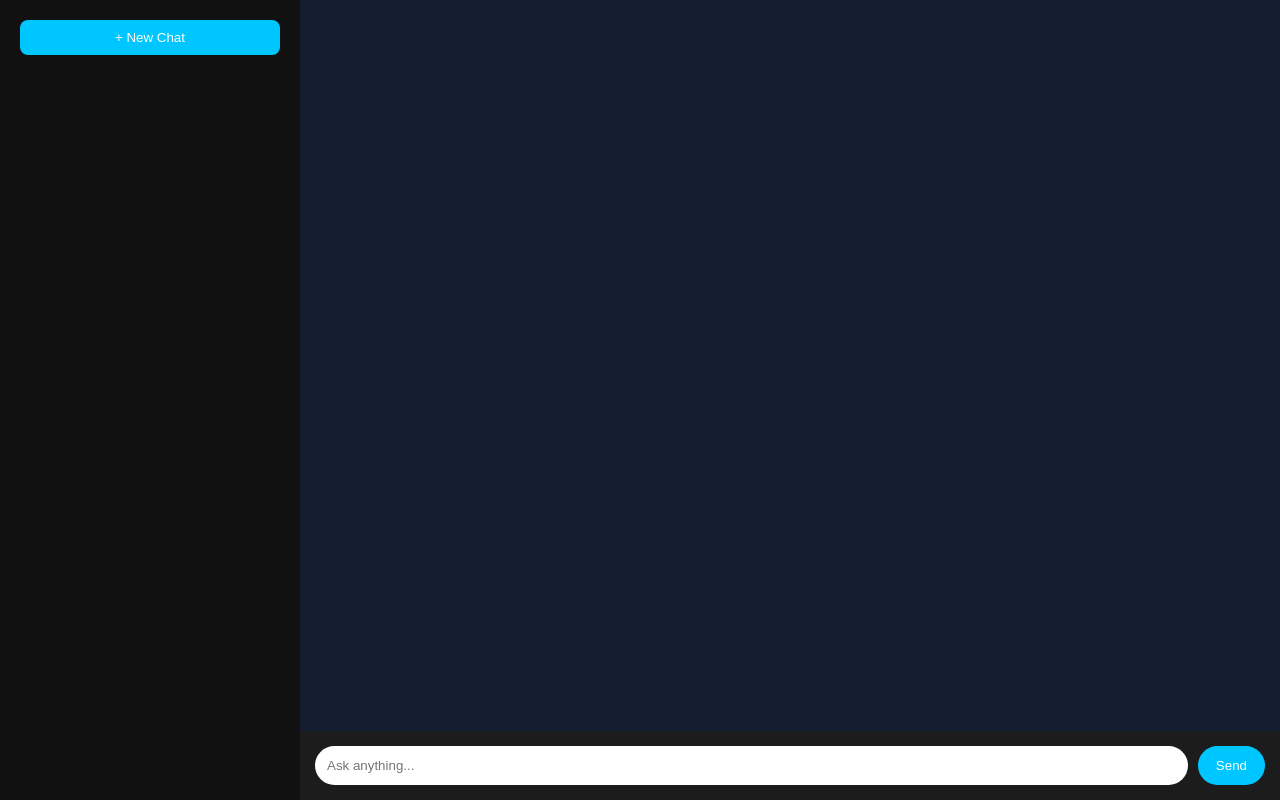
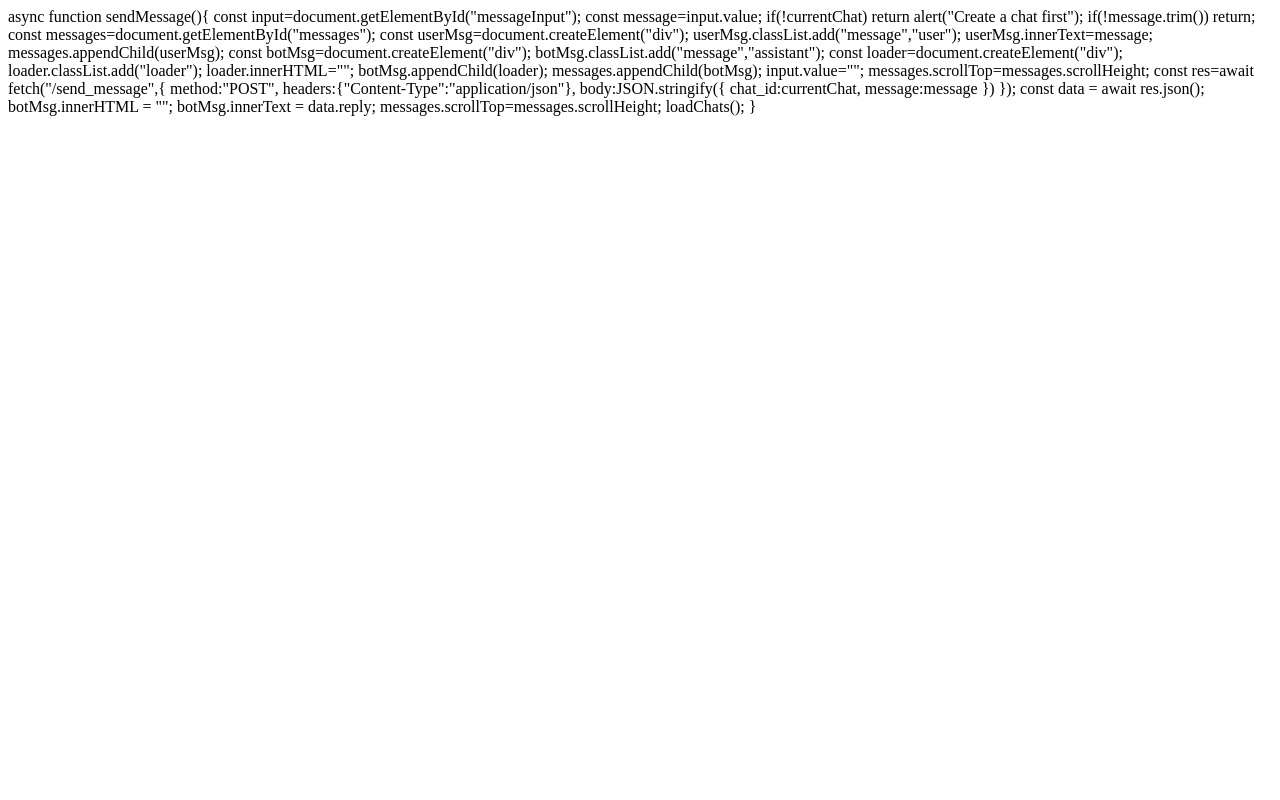
Before and after one commit to Parijat2003/gemini-chat-bot, a Flask app: page / in a window 1280 px wide. Run offline with Flask 3, Linux system fonts and the light colour scheme; data that the repository does not hold is empty.

Commit message:
modify index.html

```diff
--- a/templates/index.html
+++ b/templates/index.html
@@ -1,214 +1,3 @@
-<!DOCTYPE html>
-<html>
-<head>
-    <title>Gemini AI</title>
-    <meta name="viewport" content="width=device-width, initial-scale=1.0">
-    <style>
-        body {
-            margin:0;
-            display:flex;
-            height:100vh;
-            font-family:Segoe UI;
-            background:#141e30;
-            color:white;
-        }
-
-        .sidebar {
-            width:260px;
-            background:#111;
-            padding:20px;
-            overflow-y:auto;
-        }
-
-        .new-btn {
-            width:100%;
-            padding:10px;
-            background:#00c6ff;
-            border:none;
-            border-radius:8px;
-            color:white;
-            cursor:pointer;
-            margin-bottom:15px;
-        }
-
-        .chat-item {
-            padding:10px;
-            border-radius:8px;
-            cursor:pointer;
-            margin-bottom:8px;
-        }
-
-        .chat-item:hover {
-            background:#222;
-        }
-
-        .chat-item.active {
-            background:#00c6ff33;
-            border-left:4px solid #00c6ff;
-        }
-
-        .delete-btn {
-            float:right;
-            background:none;
-            border:none;
-            color:red;
-            cursor:pointer;
-        }
-
-        .chat-area {
-            flex:1;
-            display:flex;
-            flex-direction:column;
-        }
-
-        .messages {
-            flex:1;
-            padding:25px;
-            overflow-y:auto;
-            display: flex;
-            flex-direction: column;
-        }
-
-        .message {
-            max-width:70%;
-            padding:12px 18px;
-            margin-bottom:12px;
-            border-radius:18px;
-            word-wrap: break-word;
-            display:inline-block;
-        }
-
-        .user {
-            align-self:flex-end;
-            background:linear-gradient(135deg, #00c6ff, #0072ff);
-        }
-
-        .assistant {
-            align-self:flex-start;
-            background: #2b2b2b;;
-        }
-
-        .input-box {
-            display:flex;
-            padding:15px;
-            background:#1c1c1c;
-        }
-
-        .input-box input {
-            flex:1;
-            padding:12px;
-            border-radius:20px;
-            border:none;
-            outline:none;
-        }
-
-        .input-box button {
-            margin-left:10px;
-            padding:12px 18px;
-            border:none;
-            border-radius:20px;
-            background:#00c6ff;
-            color:white;
-            cursor:pointer;
-        }
-
-        .loader span {
-            display:inline-block;
-            width:6px;
-            height:6px;
-            margin-right:4px;
-            background:white;
-            border-radius:50%;
-            animation:bounce 1.4s infinite ease-in-out;
-        }
-
-        .loader span:nth-child(2){animation-delay:.2s;}
-        .loader span:nth-child(3){animation-delay:.4s;}
-
-        @keyframes bounce {
-            0%,80%,100%{transform:scale(0);}
-            40%{transform:scale(1);}
-        }
-    </style>
-</head>
-<body>
-
-<div class="sidebar">
-    <button class="new-btn" onclick="createChat()">+ New Chat</button>
-    <div id="chatList"></div>
-</div>
-
-<div class="chat-area">
-    <div class="messages" id="messages"></div>
-
-    <div class="input-box">
-        <input id="messageInput" placeholder="Ask anything...">
-        <button onclick="sendMessage()">Send</button>
-    </div>
-</div>
-
-<script>
-let currentChat=null;
-
-async function loadChats(){
-    const res=await fetch("/get_chats");
-    const data=await res.json();
-    const list=document.getElementById("chatList");
-    list.innerHTML="";
-
-    data.chats.forEach(chat=>{
-        const div=document.createElement("div");
-        div.classList.add("chat-item");
-        if(chat.id===currentChat) div.classList.add("active");
-
-        div.innerHTML=`
-            ${chat.name}
-            <button class="delete-btn" onclick="event.stopPropagation();deleteChat('${chat.id}')">×</button>
-        `;
-        div.onclick=()=>openChat(chat.id);
-        list.appendChild(div);
-    });
-}
-
-async function createChat(){
-    const res=await fetch("/new_chat",{method:"POST"});
-    const data=await res.json();
-    currentChat=data.chat_id;
-    loadChats();
-    document.getElementById("messages").innerHTML="";
-}
-
-async function deleteChat(id){
-    await fetch("/delete_chat",{
-        method:"POST",
-        headers:{"Content-Type":"application/json"},
-        body:JSON.stringify({chat_id:id})
-    });
-    if(currentChat===id){
-        currentChat=null;
-        document.getElementById("messages").innerHTML="";
-    }
-    loadChats();
-}
-
-async function openChat(id){
-    currentChat=id;
-    const res=await fetch(`/get_chat_history?chat_id=${id}`);
-    const data=await res.json();
-
-    const messages=document.getElementById("messages");
-    messages.innerHTML="";
-
-    data.messages.forEach(msg=>{
-        const div=document.createElement("div");
-        div.classList.add("message",msg.role);
-        div.innerText=msg.content;
-        messages.appendChild(div);
-    });
-
-    loadChats();
-}
-
 async function sendMessage(){
     const input=document.getElementById("messageInput");
     const message=input.value;
@@ -224,49 +13,32 @@ async function sendMessage(){
 
     const botMsg=document.createElement("div");
     botMsg.classList.add("message","assistant");
+
     const loader=document.createElement("div");
     loader.classList.add("loader");
     loader.innerHTML="<span></span><span></span><span></span>";
     botMsg.appendChild(loader);
+
     messages.appendChild(botMsg);
 
     input.value="";
+    messages.scrollTop=messages.scrollHeight;
 
     const res=await fetch("/send_message",{
         method:"POST",
         headers:{"Content-Type":"application/json"},
-        body:JSON.stringify({chat_id:currentChat,message})
+        body:JSON.stringify({
+            chat_id:currentChat,
+            message:message
+        })
     });
 
-    const reader=res.body.getReader();
-    const decoder=new TextDecoder();
-    let done=false;
-    let firstChunk=true;
+    const data = await res.json();
 
-    while(!done){
-        const {value,done:doneReading}=await reader.read();
-        done=doneReading;
-        const chunk=decoder.decode(value);
+    botMsg.innerHTML = "";
+    botMsg.innerText = data.reply;
 
-        if(firstChunk){
-            botMsg.innerHTML="";
-            firstChunk=false;
-        }
-
-        botMsg.innerText+=chunk;
-        messages.scrollTop=messages.scrollHeight;
-    }
+    messages.scrollTop=messages.scrollHeight;
 
     loadChats();
 }
-
-document.getElementById("messageInput")
-.addEventListener("keydown",e=>{
-    if(e.key==="Enter") sendMessage();
-});
-
-loadChats();
-</script>
-
-</body>
-</html>
```
